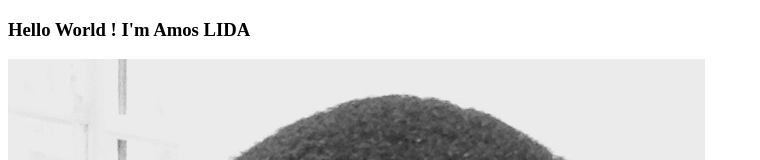
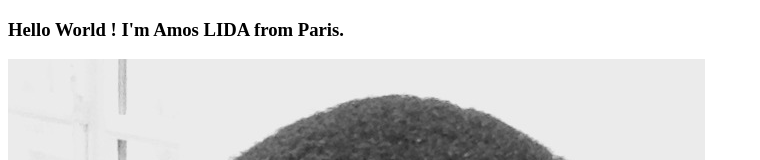
Before and after one commit to amoslida/amoslida.github.io, a plain HTML site: page index.html in a window 1280 px wide. Shown: the top 160 px of the page, without its empty margins (0-760 px from the left). Drawn offline with Linux system fonts and the light colour scheme.

Commit message:
add paris

```diff
--- a/index.html
+++ b/index.html
@@ -9,7 +9,7 @@
 <body>
     <div>
         <h3>Hello World !
-            I'm Amos LIDA </h3>
+            I'm Amos LIDA from Paris. </h3>
         <img src="IMG_3895.jpg" alt="">
     </div>
 </body>
```
